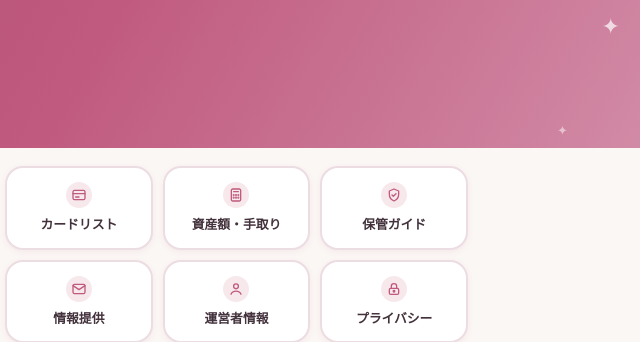
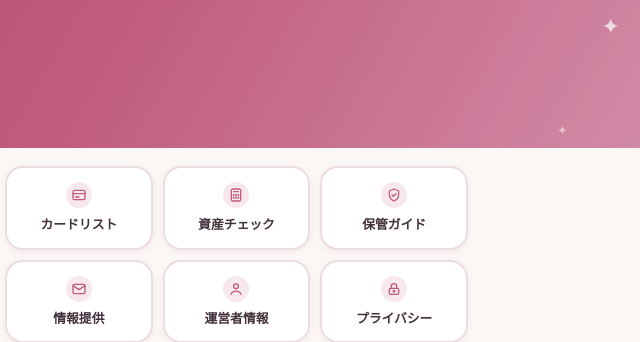
Before and after one commit to aikatsu-encore-guide/aikatsu-encore-guide, a plain HTML site: page index.html in a window 1280 px wide. Shown: the top 342 px of the page, 640-1280 px from the left. Drawn offline with Linux system fonts and the light colour scheme.

Commit message:
タイル表記を『資産チェック』に変更

```diff
--- a/index.html
+++ b/index.html
@@ -27,7 +27,7 @@
   <a class="navtile" href="#prices"><svg viewBox="0 0 24 24" fill="none" stroke="currentColor" stroke-width="2" stroke-linecap="round" stroke-linejoin="round"><line x1="4" y1="20" x2="20" y2="20"/><rect x="5" y="11" width="3.4" height="9"/><rect x="10.3" y="6" width="3.4" height="14"/><rect x="15.6" y="14" width="3.4" height="6"/></svg>相場トップ10</a>
   <a class="navtile" href="#allprices"><svg viewBox="0 0 24 24" fill="none" stroke="currentColor" stroke-width="2" stroke-linecap="round" stroke-linejoin="round"><line x1="9" y1="6" x2="21" y2="6"/><line x1="9" y1="12" x2="21" y2="12"/><line x1="9" y1="18" x2="21" y2="18"/><circle cx="4.5" cy="6" r="1" fill="currentColor"/><circle cx="4.5" cy="12" r="1" fill="currentColor"/><circle cx="4.5" cy="18" r="1" fill="currentColor"/></svg>全カード相場</a>
   <a class="navtile" href="cards.html"><svg viewBox="0 0 24 24" fill="none" stroke="currentColor" stroke-width="2" stroke-linecap="round" stroke-linejoin="round"><rect x="3" y="5" width="18" height="14" rx="2"/><line x1="3" y1="10" x2="21" y2="10"/><line x1="7" y1="15" x2="12" y2="15"/></svg>カードリスト</a>
-  <a class="navtile" href="collection.html"><svg viewBox="0 0 24 24" fill="none" stroke="currentColor" stroke-width="2" stroke-linecap="round" stroke-linejoin="round"><rect x="5" y="3" width="14" height="18" rx="2"/><line x1="8.5" y1="7" x2="15.5" y2="7"/><circle cx="8.5" cy="12" r="0.6" fill="currentColor"/><circle cx="12" cy="12" r="0.6" fill="currentColor"/><circle cx="15.5" cy="12" r="0.6" fill="currentColor"/><circle cx="8.5" cy="16" r="0.6" fill="currentColor"/><circle cx="12" cy="16" r="0.6" fill="currentColor"/><circle cx="15.5" cy="16" r="0.6" fill="currentColor"/></svg>資産額・手取り</a>
+  <a class="navtile" href="collection.html"><svg viewBox="0 0 24 24" fill="none" stroke="currentColor" stroke-width="2" stroke-linecap="round" stroke-linejoin="round"><rect x="5" y="3" width="14" height="18" rx="2"/><line x1="8.5" y1="7" x2="15.5" y2="7"/><circle cx="8.5" cy="12" r="0.6" fill="currentColor"/><circle cx="12" cy="12" r="0.6" fill="currentColor"/><circle cx="15.5" cy="12" r="0.6" fill="currentColor"/><circle cx="8.5" cy="16" r="0.6" fill="currentColor"/><circle cx="12" cy="16" r="0.6" fill="currentColor"/><circle cx="15.5" cy="16" r="0.6" fill="currentColor"/></svg>資産チェック</a>
   <a class="navtile" href="care.html"><svg viewBox="0 0 24 24" fill="none" stroke="currentColor" stroke-width="2" stroke-linecap="round" stroke-linejoin="round"><path d="M12 3l7 3v5c0 4.5-3 8.5-7 10-4-1.5-7-5.5-7-10V6z"/><path d="M9 12l2 2 4-4"/></svg>保管ガイド</a>
   <a class="navtile" href="#promo"><svg viewBox="0 0 24 24" fill="none" stroke="currentColor" stroke-width="2" stroke-linecap="round" stroke-linejoin="round"><rect x="3" y="8" width="18" height="4"/><path d="M5 12v9h14v-9"/><path d="M12 8v13"/><path d="M12 8a3 3 0 1 1 3-3c0 2-3 3-3 3z"/><path d="M12 8a3 3 0 1 0-3-3c0 2 3 3 3 3z"/></svg>プロモ情報</a>
   <a class="navtile" href="#stores"><svg viewBox="0 0 24 24" fill="none" stroke="currentColor" stroke-width="2" stroke-linecap="round" stroke-linejoin="round"><path d="M12 21s-7-5.5-7-11a7 7 0 0 1 14 0c0 5.5-7 11-7 11z"/><circle cx="12" cy="10" r="2.6"/></svg>設置店</a>
```
